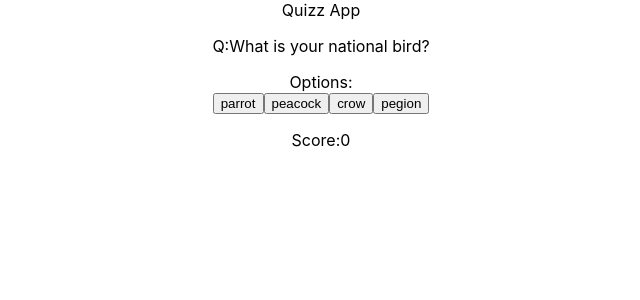
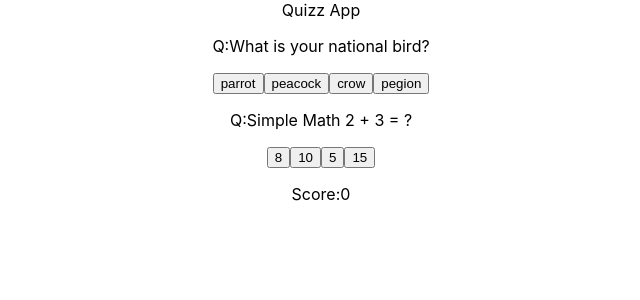
Before and after one commit to nagajayasree/2021, a React (Create React App) app: page / in a window 1280 px wide. Shown: the top 300 px of the page, without its empty margins (319-959 px from the left). Built offline with nearby package versions, Linux system fonts and the light colour scheme.

Commit message:
added changes quizApp

```diff
--- a/src/practice/Quiz/quiz.tsx
+++ b/src/practice/Quiz/quiz.tsx
@@ -24,24 +24,55 @@ class Quiz extends React.Component<QuizProps, QuizState> {
           ],
           answer: "peacock",
         },
+        {
+          question: "Simple Math 2 + 3 = ?",
+          options: [{ op1: "8", op2: "10", op3: "5", op4: "15" }],
+          answer: "5",
+        },
       ],
-
       score: 0,
     };
   }
-
-  onButtonClick = (e: React.MouseEvent<HTMLButtonElement>) => {
-    let selected = e.currentTarget.innerText;
-    let ans = this.state.quesArr.map((i) => {
-      return i.answer;
-    });
-    if (selected === ans.toString()) {
+  onButtonClick = (opt: any) => {
+    let selected = opt;
+    console.log(selected);
+    let ans = this.state.quesArr
+      .filter((i) => i.answer === selected)
+      .map((i) => {
+        // console.log("answer" + ":" + i.answer);
+        return i.answer;
+      });
+    console.log(ans.toString());
+    if (selected == ans.toString()) {
+      console.log("correct ans");
       this.setState({ score: this.state.score + 1 });
-      console.log("correct");
+    } else {
+      alert("wrong ans");
+      console.log("wrong answer");
     }
-    // console.log(selected);
-    // console.log(typeof selected);
+    // let getAns = this.state.quesArr.map((item, index) => {
+    //   return item.answer;
+    // });
+    // console.log(ans.toString());
+    // let ans = this.state.quesArr.map((i) => {
+    //   return i.answer;
+    // });
+    // let ans = this.state.quesArr.forEach((item, index) => {
+    //   if (item.answer === selected) {
+    //     console.log("correct");
+    //   }
+    //   return item.answer, index;
+    // });
+    // if (selected === ans) {
+    //   console.log("correct");
+    //   this.setState({ score: this.state.score + 1 });
+    // } else {
+    //   console.log("wrong");
+    // }
+    // console.log(ans);
     // console.log(typeof ans);
+    // console.log(ans[0].toString());
+    // // console.log(typeof selected);
     // console.log(ans.toString());
   };
 
@@ -50,29 +81,36 @@ class Quiz extends React.Component<QuizProps, QuizState> {
       <>
         {this.props.title}
         <div>
-          <p>
-            Q:
-            {this.state.quesArr.map((i) => {
-              return i.question;
-            })}
-          </p>
-          Options:
           {this.state.quesArr.map((i) => {
-            return i.options.map((o) => {
-              return (
+            return (
+              <>
                 <div>
-                  <button onClick={this.onButtonClick}>{o.op1}</button>
-                  <button onClick={this.onButtonClick}>{o.op2}</button>
-                  <button onClick={this.onButtonClick}>{o.op3}</button>
-                  <button onClick={this.onButtonClick}>{o.op4}</button>
+                  <p>Q:{i.question}</p>
+                  <p>
+                    {i.options.map((opt) => {
+                      return (
+                        <div>
+                          <button onClick={() => this.onButtonClick(opt.op1)}>
+                            {opt.op1}
+                          </button>
+                          <button onClick={() => this.onButtonClick(opt.op2)}>
+                            {opt.op2}
+                          </button>
+                          <button onClick={() => this.onButtonClick(opt.op3)}>
+                            {opt.op3}
+                          </button>
+                          <button onClick={() => this.onButtonClick(opt.op4)}>
+                            {opt.op4}
+                          </button>
+                        </div>
+                      );
+                    })}
+                  </p>
                 </div>
-              );
-            });
+              </>
+            );
           })}
-          <p>
-            Score:
-            {this.state.score}
-          </p>
+          <p>Score:{this.state.score}</p>
         </div>
       </>
     );
```
Also changed, not shown: 1 other file (tests, documents, lock files or other folders).
